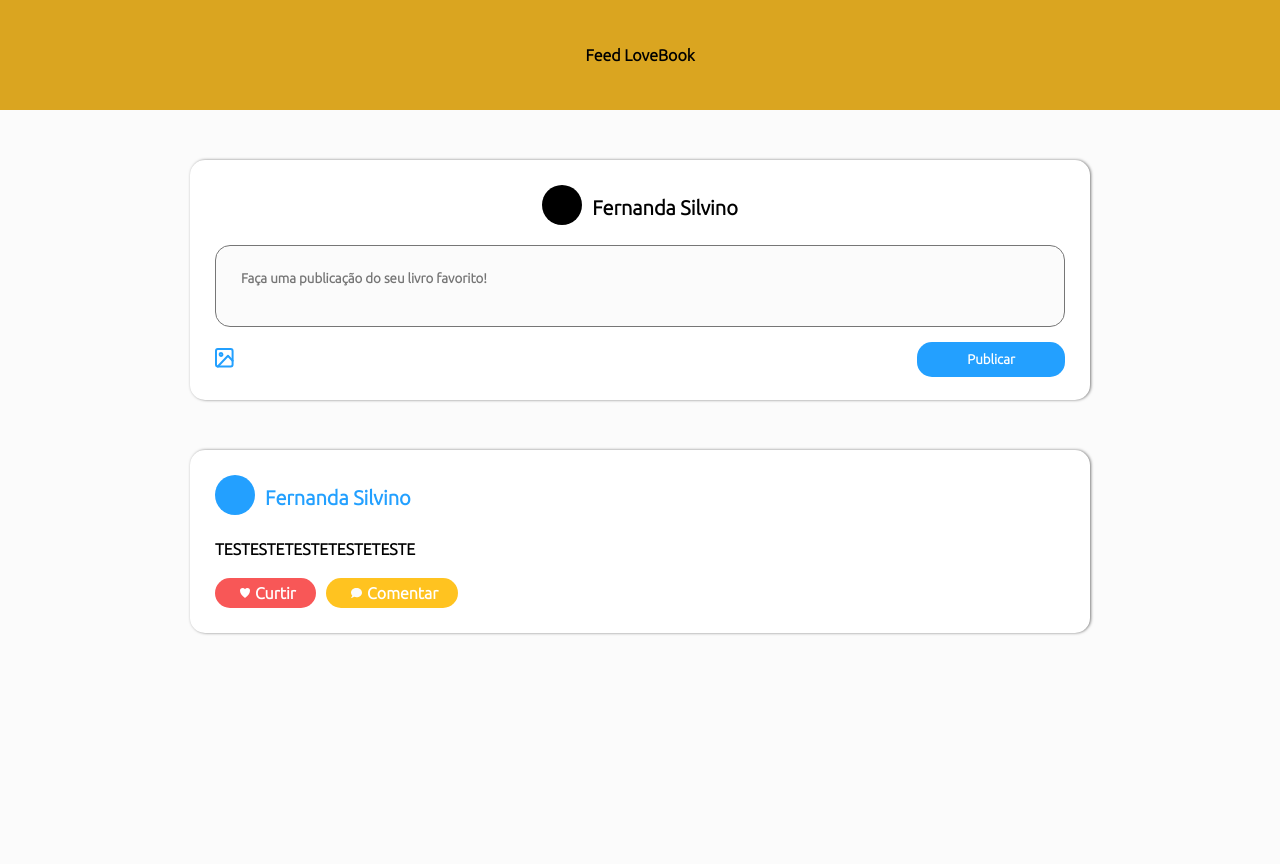
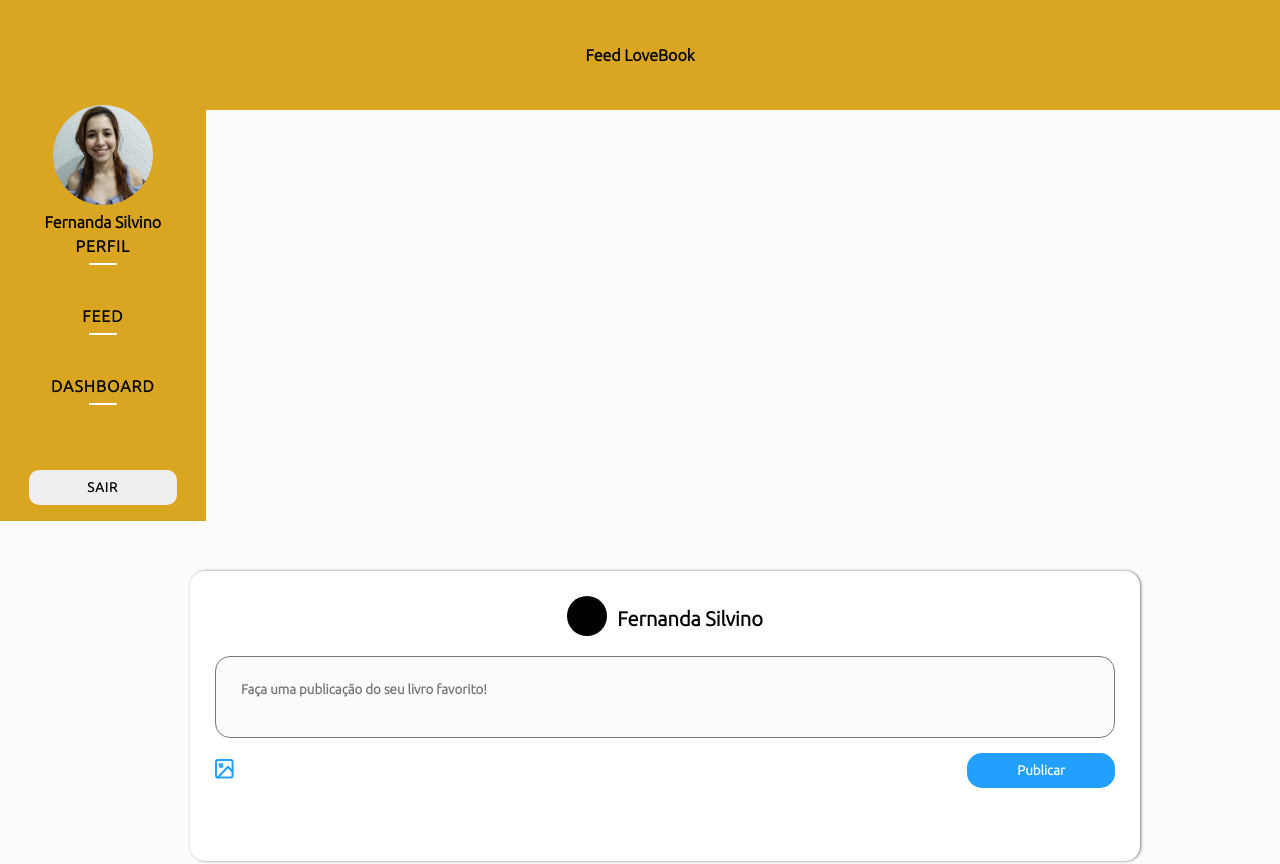
Before and after one commit to FernandaFlores2/Projeto_Individual, a website: page projeto/public/dashboard/feed.html in a window 1280 px wide. Shown: the top 864 px of the page. Before the commit the page ends 800 px from the top, so only its background shows below. Drawn offline with Linux system fonts and the light colour scheme; files that its build step writes are made by us from their sources.

Commit message:
Atualizando menu em páginas

```diff
--- /dev/null
+++ b/projeto/public/css/dashboard.css
@@ -0,0 +1,133 @@
+* {
+    margin: 0;
+    padding: 0;
+    /* box-sizing: border-box; */
+    font-family: 'Ubuntu', sans-serif;
+    /* background-color: #fdefdb; */
+
+}
+
+html,
+body {
+    height: 100%;
+    user-select: none;
+
+}
+
+.container {
+    display: flex;
+    height: 100%;
+}
+
+.container .menu {
+    width: 16%;
+    display: flex;
+    flex-direction: column;
+    background-color: #daa520;
+    padding: 0 10px;
+
+}
+
+.container .conteudo {
+    /* background-color: black; */
+    width: 84%;
+    padding: 50px;
+    display: flex;
+    align-items: center;
+    justify-content: center;
+    flex-direction: column;
+}
+
+.container .menu .container-image {
+    height: 30%;
+    display: flex;
+    justify-content: center;
+    align-items: center;
+    flex-direction: column;
+
+}
+
+.container .menu .container-botao {
+    height: 40%;
+    display: flex;
+    justify-content: center;
+    align-items: center;
+    flex-direction: column;
+    text-decoration: none;
+
+}
+
+.container .menu .container-botao a {
+    text-decoration: none;
+    color: black;
+    margin: 16px 0;
+    font-weight: bold;
+    width: 100%;
+    text-align: center;
+    padding: 10px 0;
+    border-radius: 10px;
+    transition: all .4s ease-in-out;
+    text-transform: uppercase;
+    letter-spacing: 1px;
+    border: none;
+    cursor: pointer;
+    position: relative;
+    display: flex;
+    justify-content: center;
+    /* border: 2px solid #cd9a1a; */
+}
+
+.container .menu .container-botao a:hover {
+    background-color: #fff;
+
+}
+
+.container .menu .container-sair {
+    height: 30%;
+    display: flex;
+    justify-content: center;
+    align-items: flex-end;
+}
+
+.container .menu .container-sair button {
+    color: black;
+    margin: 16px 0;
+    font-weight: bold;
+    width: 80%;
+    text-align: center;
+    padding: 10px 0;
+    border-radius: 10px;
+    transition: all .4s ease-in-out;
+    text-transform: uppercase;
+    letter-spacing: 1px;
+    border: none;
+    cursor: pointer;
+    transition: all .4s ease-out;
+}
+
+.container .menu .container-botao a::before {
+    content: "";
+    width: 28px;
+    height: 2px;
+    border-radius: 12px;
+    background-color: #fff;
+    position: absolute;
+    bottom: 0;
+}
+.container .menu .container-sair button:hover{
+    transform: scale(1.04);
+}
+
+
+.container .menu .container-image img {
+    height: 100px;
+    border-radius: 50%;
+
+
+}
+
+.container .menu .container-image h4 {
+    margin: 8px 0;
+    text-align: center;
+
+}
--- a/projeto/public/css/feed.css
+++ b/projeto/public/css/feed.css
@@ -3,12 +3,13 @@
     padding: 0;
     /* box-sizing: border-box; */
     font-family: 'Ubuntu', sans-serif;
-    /* background-color: #fdefdb; */
 
 }
 
 body{
-    background-color: #fbfbfb; /*#d2bead;*/
+    background-color: #fbfbfb;
+    height: 100%;
+    user-select: none;
 }
 
 li{
@@ -23,7 +24,7 @@ li{
     margin: 0 90 0 90px;
     justify-content: center;
     text-align: justify;
-    background-color: /* #fbec5d;*/ #daa520;
+    background-color:  #daa520;
     box-shadow: #fbec5d;
     font-weight: bold;
 
@@ -31,9 +32,8 @@ li{
 
 .main {
     max-width: 900px;
-    margin: 0 auto; /*0 auto*/
-    /* margin-top: 50px;
-    margin-bottom: 50px; */
+    margin: 0 auto;
+
 }
 
 .info{
@@ -131,10 +131,7 @@ li{
 .postagens .post  .postUser{
     display: flex;
     align-items: center;
-    /* font-size: 20px;
-    margin-left: 10px;
-    color:#000;
-    font-weight: bold; */
+
 }
 
 .postagens .post  .postUser .imgUserPost{
@@ -151,7 +148,6 @@ color: #23A0FF;
 align-items: center;
 font-size: 20px;
 margin-left: 10px;
-/* color:#000; */
 font-weight: bold;
 
 }
@@ -210,11 +206,7 @@ background-color: #f85757;
     background-color: rgb(245, 180, 0);
 }
 
-/* .postagens .post  .postUser .nomeHora p{
-    color: #D1D1D1;
-    font-size: 12px;
 
- } */
 
  .postagens .post p{
     width: 100%;
@@ -224,26 +216,120 @@ background-color: #f85757;
 
  }
 
-/* .header .navbar ul li {
+ .container {
+    display: flex;
+    height: 100%;
+}
+
+.container .menu {
+    width: 16%;
+    display: flex;
+    flex-direction: column;
+    background-color: #daa520;
+    padding: 0 10px;
+
+}
+
+.container .conteudo {
+    /* background-color: black; */
+    width: 84%;
+    padding: 50px;
+    display: flex;
+    align-items: center;
+    justify-content: center;
+    flex-direction: column;
+}
+
+.container .menu .container-image {
+    height: 30%;
+    display: flex;
+    justify-content: center;
+    align-items: center;
+    flex-direction: column;
+
+}
+
+.container .menu .container-botao {
+    height: 40%;
+    display: flex;
+    justify-content: center;
+    align-items: center;
+    flex-direction: column;
+    text-decoration: none;
+
+}
+
+.container .menu .container-botao a {
     text-decoration: none;
     color: black;
+    margin: 16px 0;
     font-weight: bold;
+    width: 100%;
+    text-align: center;
+    padding: 10px 0;
+    border-radius: 10px;
+    transition: all .4s ease-in-out;
+    text-transform: uppercase;
+    letter-spacing: 1px;
+    border: none;
+    cursor: pointer;
+    position: relative;
+    display: flex;
+    justify-content: center;
+    /* border: 2px solid #cd9a1a; */
+}
+
+.container .menu .container-botao a:hover {
+    background-color: #fff;
 
 }
-.header .navbar ul li a {
-    display: inline;
-    text-decoration: none;
+
+.container .menu .container-sair {
+    height: 30%;
+    display: flex;
+    justify-content: center;
+    align-items: flex-end;
+}
+
+.container .menu .container-sair button {
     color: black;
+    margin: 16px 0;
     font-weight: bold;
-    margin-left: 20px;
+    width: 80%;
+    text-align: center;
+    padding: 10px 0;
+    border-radius: 10px;
+    transition: all .4s ease-in-out;
+    text-transform: uppercase;
+    letter-spacing: 1px;
+    border: none;
+    cursor: pointer;
+    transition: all .4s ease-out;
+}
 
-} */
+.container .menu .container-botao a::before {
+    content: "";
+    width: 28px;
+    height: 2px;
+    border-radius: 12px;
+    background-color: #fff;
+    position: absolute;
+    bottom: 0;
+}
+.container .menu .container-sair button:hover{
+    transform: scale(1.04);
+}
 
 
+.container .menu .container-image img {
+    height: 100px;
+    border-radius: 50%;
 
-/* .conteudo-1 .container{
-    align-items: center;
-    display: flex;
-    margin: 0 0 0 90px;
-    justify-content: space-between;
-} */
+
+}
+
+.container .menu .container-image h4 {
+    margin: 8px 0;
+    text-align: center;
+
+}
--- a/projeto/public/css/index.css
+++ b/projeto/public/css/index.css
@@ -1,7 +1,7 @@
 *{
     margin: 0;
     padding: 0;
-    box-sizing: border-box;
+    /* box-sizing: border-box; */
     font-family: 'Ubuntu', sans-serif;
     /* background-color: #fdefdb; */
 
@@ -78,7 +78,6 @@
     padding: 2px 16px;
     display: flex;
     align-items: center;
-    /* flex-direction: column; */
     margin-bottom: 10px;
     text-align: center;
     margin-top: 100px;
@@ -138,14 +137,6 @@
 }
 
   .conteudo-2 .container .sobre-mim  p{
-    /* color: black;
-    font-size: 20px;
-    font-weight: bold;
-    text-align: justify;
-    letter-spacing: 2px;
-    background-color:#d2bead;
-    border-radius: 10px; */
-
     color: #000000;
     font-size: 18px;
     font-weight: bold;
--- a/projeto/public/dashboard/feed.html
+++ b/projeto/public/dashboard/feed.html
@@ -22,6 +22,23 @@
       </div> -->
 <!-- Formulário de envio do post -->
     </div>
+    <div class="container">
+        <div class="menu">
+          <div class="container-image">
+            <img id="fotoPerfil" src="../assets/img/Nanda.jpg" alt="" />
+            <h4>Fernanda Silvino</h4>
+          </div>
+          <div class="container-botao">
+            <a href="perfil.html">Perfil</a>
+            <a href="feed.html">Feed</a>
+            <a href="dashboard.html">Dashboard</a>
+          </div>
+          <div class="container-sair">
+              <button>Sair</button>
+          </div>
+        </div>
+        <div class="conteudo"></div>
+      </div>
 
       <main class="main">
         <div class="info">
```
Also changed, not shown: projeto/public/cadastro.html (+3 -4 lines), projeto/public/css/cadastro.css (+17 -1 lines), projeto/public/dashboard/dashboard.html (+33 -0 lines).
